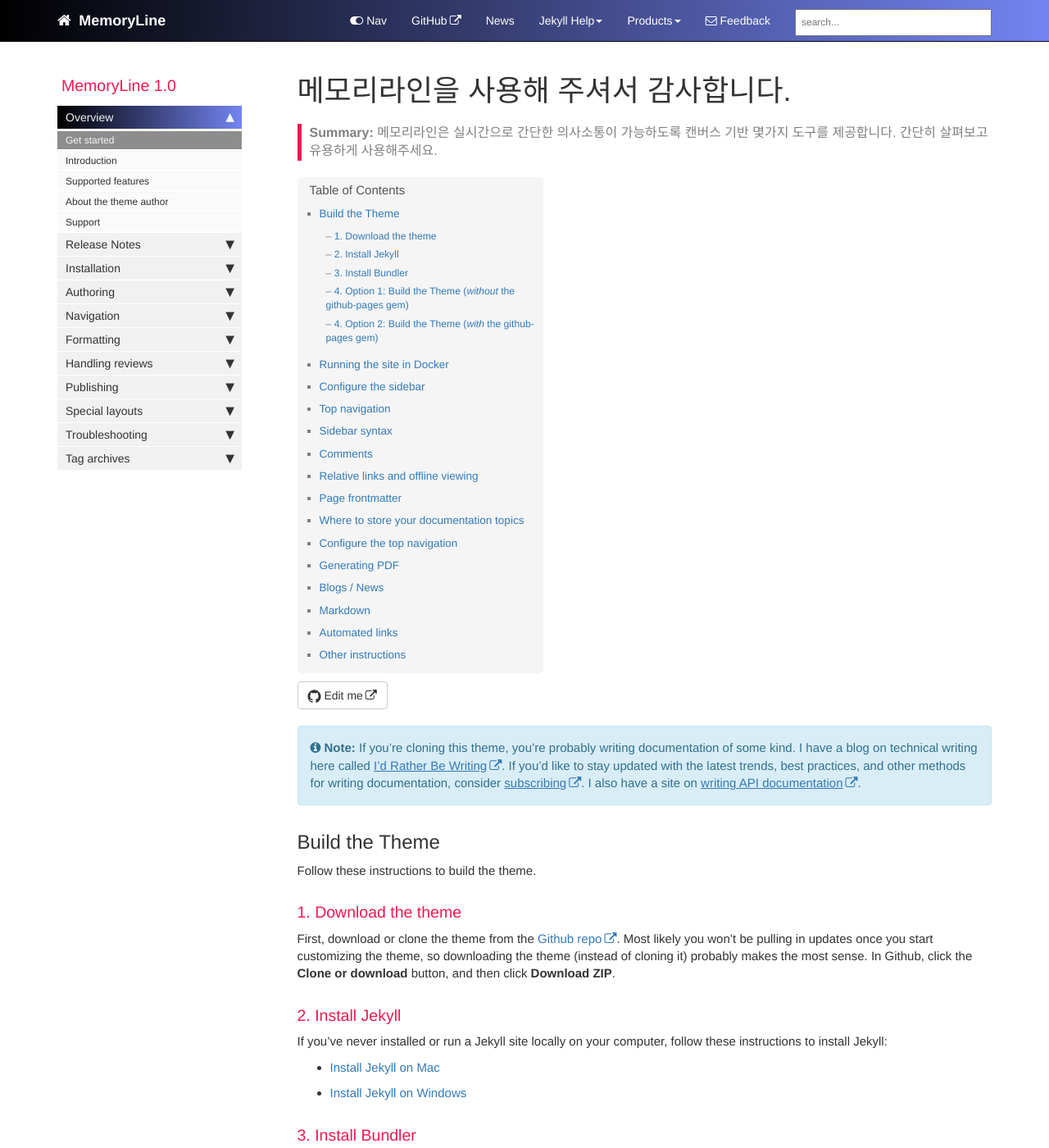
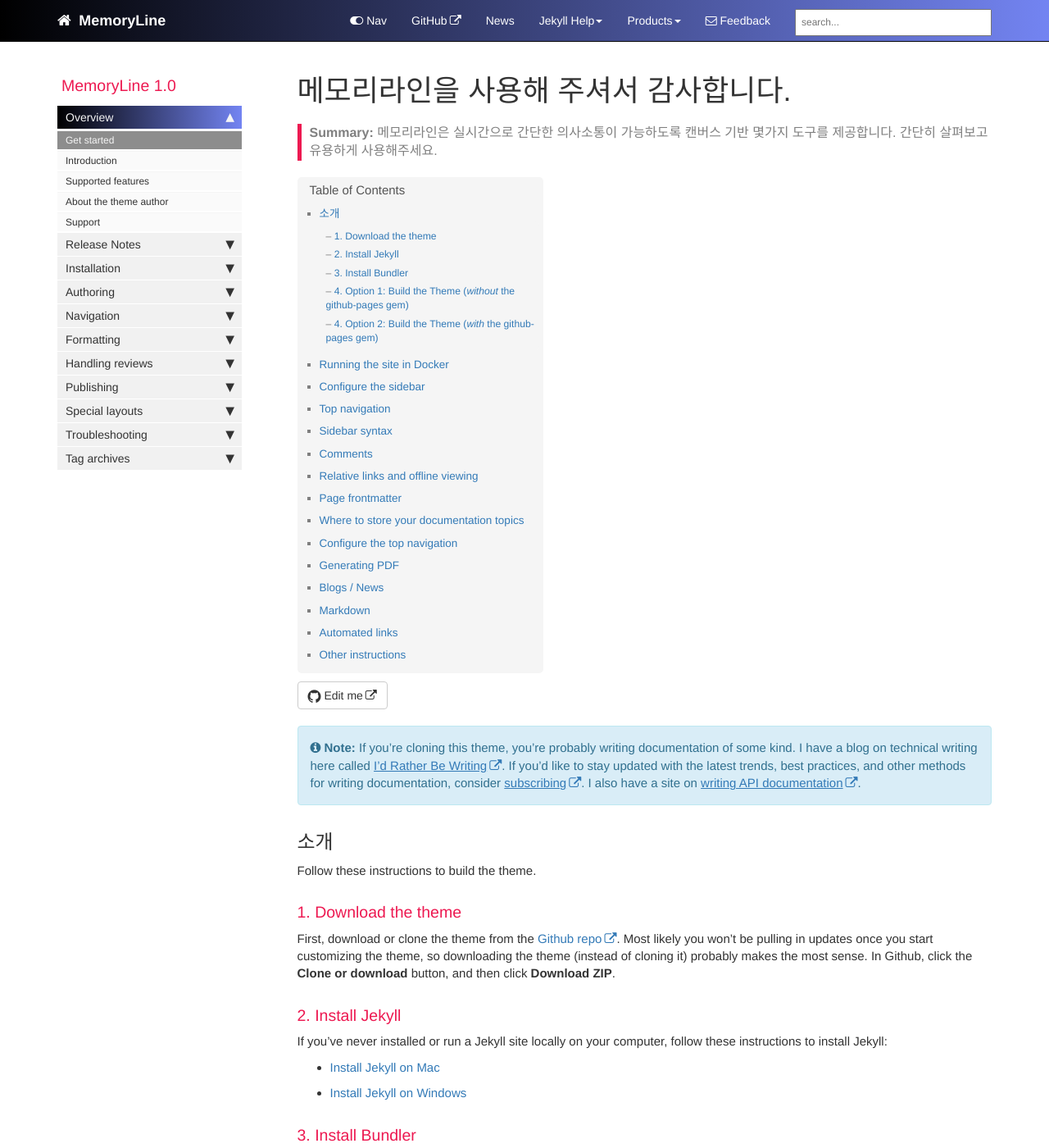
Before and after one commit to memoryLine/memoryLine.github.io, a Jekyll site: the page built from index.md, in a window 1280 px wide and 1400 px high. Shown: the whole window at 82% size. Built offline with Jekyll 4.4.1, drawn with Linux system fonts in a browser that asks for light colours; comment, search, counter and statistics services are not loaded.

Commit message:
소개 테스트

```diff
--- a/index.md
+++ b/index.md
@@ -9,7 +9,7 @@
 
 {% include note.html content="If you're cloning this theme, you're probably writing documentation of some kind. I have a blog on technical writing here called <a alt='technical writing blog' href='http://idratherbewriting.com'>I'd Rather Be Writing</a>. If you'd like to stay updated with the latest trends, best practices, and other methods for writing documentation, consider <a href='https://tinyletter.com/tomjoht'>subscribing</a>. I also have a site on <a href='http://idratherbewriting.com/learnapidoc'>writing API documentation</a>." %}
 
-## Build the Theme
+## 소개
 
 Follow these instructions to build the theme.
 
```
